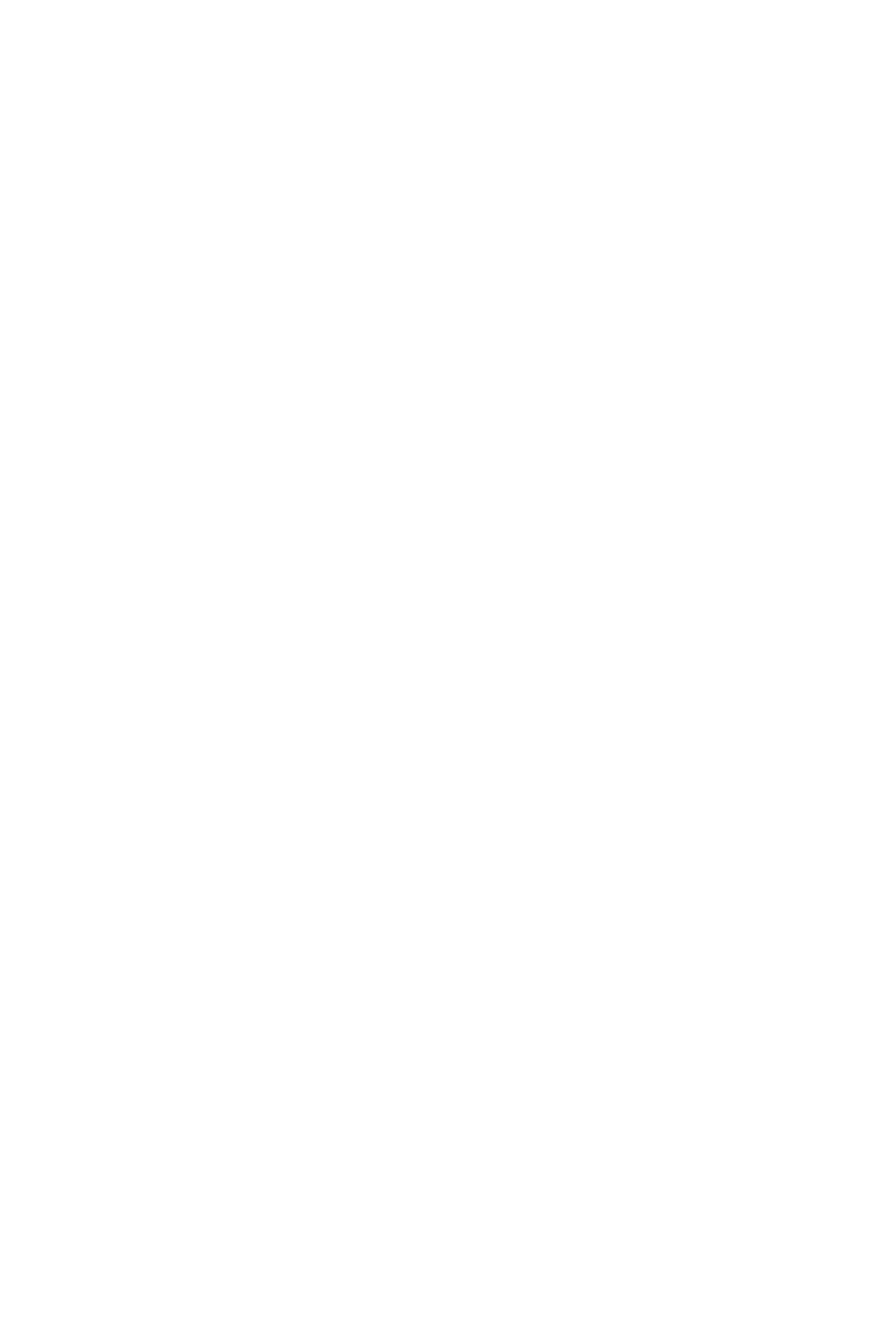
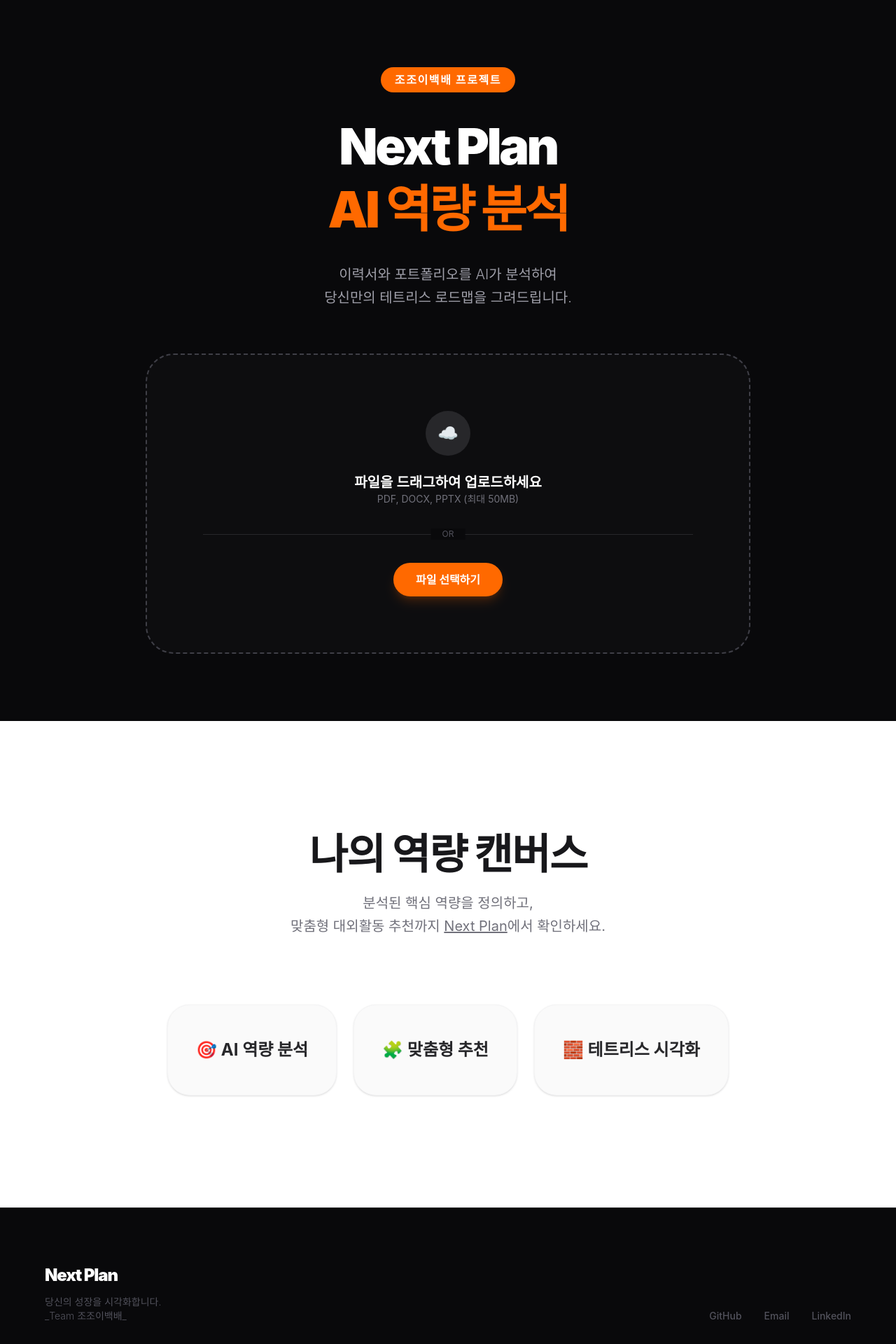
Before and after one commit to MJU-KAP/Front, a React (Vite) app: page / in a window 1280 px wide. Shown: the top 1920 px of the page at 70% size. Before the commit the page ends 800 px from the top, so only its background shows below. Built offline with nearby package versions, Linux system fonts and the light colour scheme.

Commit message:
feat : 메인 페이지 구성

```diff
--- a/package.json
+++ b/package.json
@@ -10,6 +10,7 @@
     "preview": "vite preview"
   },
   "dependencies": {
+    "framer-motion": "^12.38.0",
     "react": "^19.2.4",
     "react-dom": "^19.2.4",
     "react-router-dom": "^7.13.2"
--- a/src/App.tsx
+++ b/src/App.tsx
@@ -1,6 +1,7 @@
 import { BrowserRouter, Routes, Route, Navigate } from 'react-router-dom';
 import { useState } from 'react';
 import ProtectedRoute from './components/ProtectedRoute';
+import MainPage from './pages/main';
 
 // 임시 페이지 컴포넌트들
 const Login = () => <div className="p-20 text-center">🔑 로그인 페이지</div>;
@@ -13,6 +14,8 @@ function App() {
     <BrowserRouter>
       <Routes>
         {/* --- 공개 페이지  --- */}
+        <Route path="/" element={<MainPage />} />
+        <Route path="/main" element={<MainPage />} />
         <Route path="/login" element={<Login />} />
 
         {/* --- 보호된 페이지 --- */}
--- a/src/index.css
+++ b/src/index.css
@@ -1 +1,11 @@
 @import "tailwindcss";
+
+@layer base {
+    body {
+      -ms-overflow-style: none;
+      scrollbar-width: none;
+    }
+    body::-webkit-scrollbar {
+      display: none;
+    }
+  }
--- /dev/null
+++ b/src/pages/main/component/FileUpload.tsx
@@ -0,0 +1,43 @@
+import { useState, useRef } from 'react';
+
+export default function FileUpload() {
+  const [isDrag, setIsDrag] = useState(false);
+  const [file, setFile] = useState<File | null>(null);
+  const inputRef = useRef<HTMLInputElement>(null);
+
+  const onFileChange = (files: FileList | null) => {
+    if (files?.[0]) setFile(files[0]);
+  };
+
+  return (
+    <div
+      onDragOver={(e) => { e.preventDefault(); setIsDrag(true); }}
+      onDragLeave={() => setIsDrag(false)}
+      onDrop={(e) => { e.preventDefault(); setIsDrag(false); onFileChange(e.dataTransfer.files); }}
+      className={`w-full max-w-4xl border-2 border-dashed rounded-[40px] p-20 transition-all ${
+        isDrag ? 'border-orange-500 bg-orange-500/5' : 'border-zinc-700 bg-zinc-900/30'
+      }`}
+    >
+      <input type="file" ref={inputRef} onChange={(e) => onFileChange(e.target.files)} className="hidden" accept=".pdf,.docx,.pptx" />
+
+      <div className="flex flex-col items-center gap-6">
+
+        <div className="w-16 h-16 bg-zinc-800 rounded-full flex items-center justify-center text-zinc-400 text-2xl">☁️</div>
+
+        <div className="text-center">
+          <p className="text-xl font-semibold text-white">{file ? file.name : "파일을 드래그하여 업로드하세요"}</p>
+          <p className="text-zinc-500 text-sm">PDF, DOCX, PPTX (최대 50MB)</p>
+        </div>
+
+        <div className="w-full h-px bg-zinc-800 my-4 relative">
+          <span className="absolute left-1/2 -translate-x-1/2 -translate-y-1/2 bg-zinc-950 px-4 text-xs text-zinc-600">OR</span>
+        </div>
+
+        <button onClick={() => inputRef.current?.click()} className="px-8 py-3 bg-orange-500 hover:bg-orange-600 text-white font-bold rounded-full transition-transform active:scale-95 shadow-lg shadow-orange-500/20">
+          파일 선택하기
+        </button>
+
+      </div>
+    </div>
+  );
+}
--- /dev/null
+++ b/src/pages/main/index.tsx
@@ -0,0 +1,136 @@
+import { motion, type Variants } from 'framer-motion';
+import FileUpload from "./component/FileUpload";
+
+export default function MainPage() {
+  // 공통 텍스트 애니메이션
+  const fadeUpItem: Variants = {
+    hidden: { opacity: 0, y: 30 },
+    visible: {
+      opacity: 1,
+      y: 0,
+      transition: { duration: 0.8, ease: [0.16, 1, 0.3, 1] }
+    }
+  };
+
+  // 카드 전용 애니메이션
+  const smoothCardItem: Variants = {
+    hidden: { opacity: 0, scale: 0.9, y: 15 },
+    visible: (custom: number) => ({
+      opacity: 1,
+      scale: 1,
+      y: 0,
+      transition: {
+        duration: 0.8,
+        ease: [0.22, 1, 0.36, 1],
+        delay: custom * 0.1
+      }
+    })
+  };
+
+  return (
+    <div className="min-h-screen bg-white text-zinc-900 w-full overflow-x-hidden">
+
+      <section className="bg-zinc-950 text-white min-h-[90vh] py-24 px-6 flex flex-col items-center justify-center text-center w-full">
+
+        <motion.span
+          variants={fadeUpItem}
+          initial="hidden"
+          whileInView="visible"
+          viewport={{ once: false, amount: 0.5 }} // 절반쯤 보일 때 켜짐
+          className="px-5 py-1.5 bg-orange-500 text-[16px] font-bold rounded-full mb-8 tracking-widest uppercase"
+        >
+          조조이백배 프로젝트
+        </motion.span>
+
+        <motion.h1
+          variants={fadeUpItem}
+          initial="hidden"
+          whileInView="visible"
+          viewport={{ once: false, amount: 0.5 }}
+          className="text-5xl md:text-7xl font-black mb-8 tracking-tighter leading-tight w-full max-w-4xl"
+        >
+          Next Plan<br />
+          <span className="text-orange-500">AI 역량 분석</span>
+        </motion.h1>
+
+        <motion.p
+          variants={fadeUpItem}
+          initial="hidden"
+          whileInView="visible"
+          viewport={{ once: false, amount: 0.5 }}
+          className="text-zinc-400 text-lg md:text-xl mb-16 max-w-2xl font-light leading-relaxed mx-auto"
+        >
+          이력서와 포트폴리오를 AI가 분석하여 <br className="hidden md:block" />
+          당신만의 테트리스 로드맵을 그려드립니다.
+        </motion.p>
+
+        <motion.div
+          variants={fadeUpItem}
+          initial="hidden"
+          whileInView="visible"
+          viewport={{ once: false, amount: 0.2 }}
+          className="w-full max-w-4xl flex justify-center px-4"
+        >
+          <FileUpload />
+        </motion.div>
+      </section>
+
+      <section className="bg-white py-40 px-6 w-full flex flex-col items-center">
+        <div className="w-full max-w-6xl flex flex-col items-center">
+
+          <motion.div
+            variants={fadeUpItem}
+            initial="hidden"
+            whileInView="visible"
+            viewport={{ once: false, amount: 0.3 }}
+            className="text-center mb-24"
+          >
+            <h2 className="text-4xl md:text-6xl font-black mb-6 tracking-tight text-zinc-900">
+              나의 역량 캔버스
+            </h2>
+            <p className="text-zinc-500 text-lg md:text-xl max-w-2xl mx-auto font-normal leading-relaxed">
+              분석된 핵심 역량을 정의하고, <br />
+              맞춤형 대외활동 추천까지 <u>Next Plan</u>에서 확인하세요.
+            </p>
+          </motion.div>
+
+          <div className="flex flex-wrap justify-center gap-6 w-full">
+            {['🎯 AI 역량 분석', '🧩 맞춤형 추천', '🧱 테트리스 시각화'].map((text, index) => (
+              <motion.div
+                key={text}
+                custom={index} // 딜레이 계산
+                variants={smoothCardItem}
+                initial="hidden"
+                whileInView="visible"
+                viewport={{ once: false, amount: 0.2 }}
+                className="px-10 py-12 bg-zinc-50 rounded-[32px] border border-zinc-100 flex items-center justify-center text-xl md:text-2xl font-bold text-zinc-800 shadow-sm hover:shadow-md hover:bg-white transition-shadow duration-300 cursor-default"
+              >
+                {text}
+              </motion.div>
+            ))}
+          </div>
+        </div>
+      </section>
+
+      {/* Footer */}
+      <footer className="bg-zinc-950 text-zinc-600 py-20 px-10 w-full flex justify-center border-t border-zinc-900">
+        <div className="max-w-6xl w-full flex flex-col md:flex-row justify-between items-center md:items-end gap-10 text-center md:text-left">
+          <div>
+            <div className="text-2xl font-black text-white mb-3 tracking-tighter">Next Plan</div>
+            <p className="text-sm font-light">
+              당신의 성장을 시각화합니다. <br />
+              _Team 조조이백배_
+            </p>
+          </div>
+          <div className="flex gap-8">
+            {['GitHub', 'Email', 'LinkedIn'].map((link) => (
+              <button key={link} className="hover:text-orange-500 transition-colors text-sm font-medium">
+                {link}
+              </button>
+            ))}
+          </div>
+        </div>
+      </footer>
+    </div>
+  );
+}
```
Also changed, not shown: 1 other file (tests, documents, lock files or other folders).
